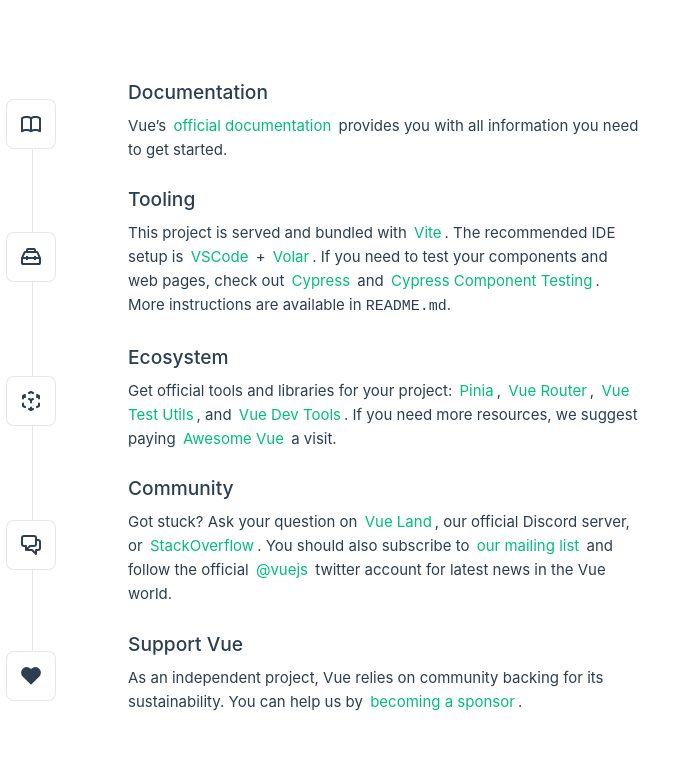
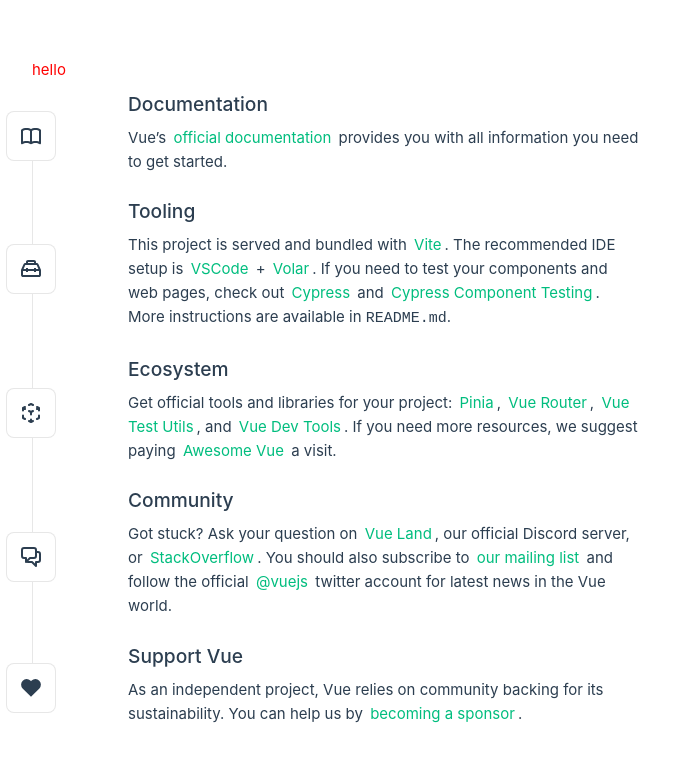
Before and after one commit to A189861A/vue3-vite-ts, a Vue app: page / in a window 1280 px wide. Shown: the top 762 px of the page, without its empty margins (0-695 px from the left). Built offline with nearby package versions, Linux system fonts and the light colour scheme.

Commit message:
【web】【issue_id=xxx】状态驱动的动态 CSS

```diff
--- a/src/views/HomeView.vue
+++ b/src/views/HomeView.vue
@@ -1,9 +1,21 @@
 <script setup lang="ts">
 import TheWelcome from '@/components/TheWelcome.vue'
+
+const theme = {
+  color: 'red'
+}
+
 </script>
 
 <template>
   <main>
+    <p>hello</p>
     <TheWelcome />
   </main>
 </template>
+<style scoped>
+p {
+  /* 使用顶层绑定 */
+  color: v-bind('theme.color');
+}
+</style>
```
Also changed, not shown: 1 other file (tests, documents, lock files or other folders).
